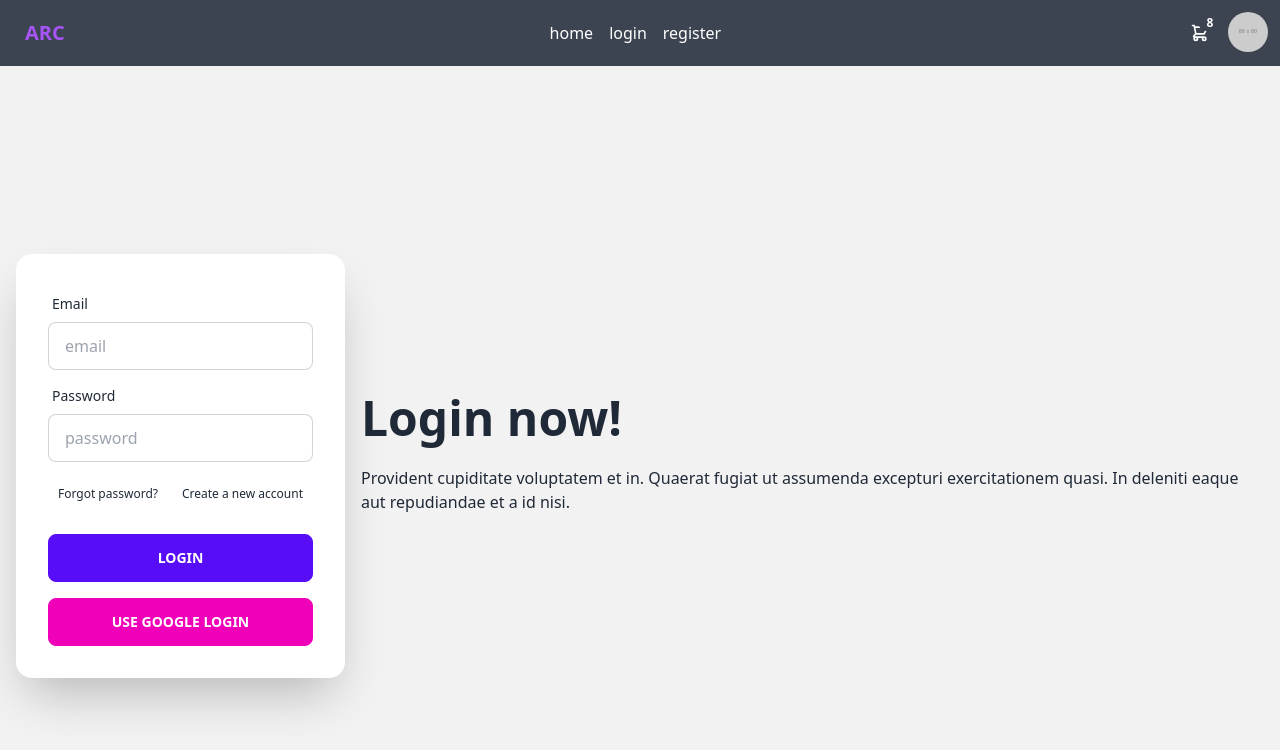
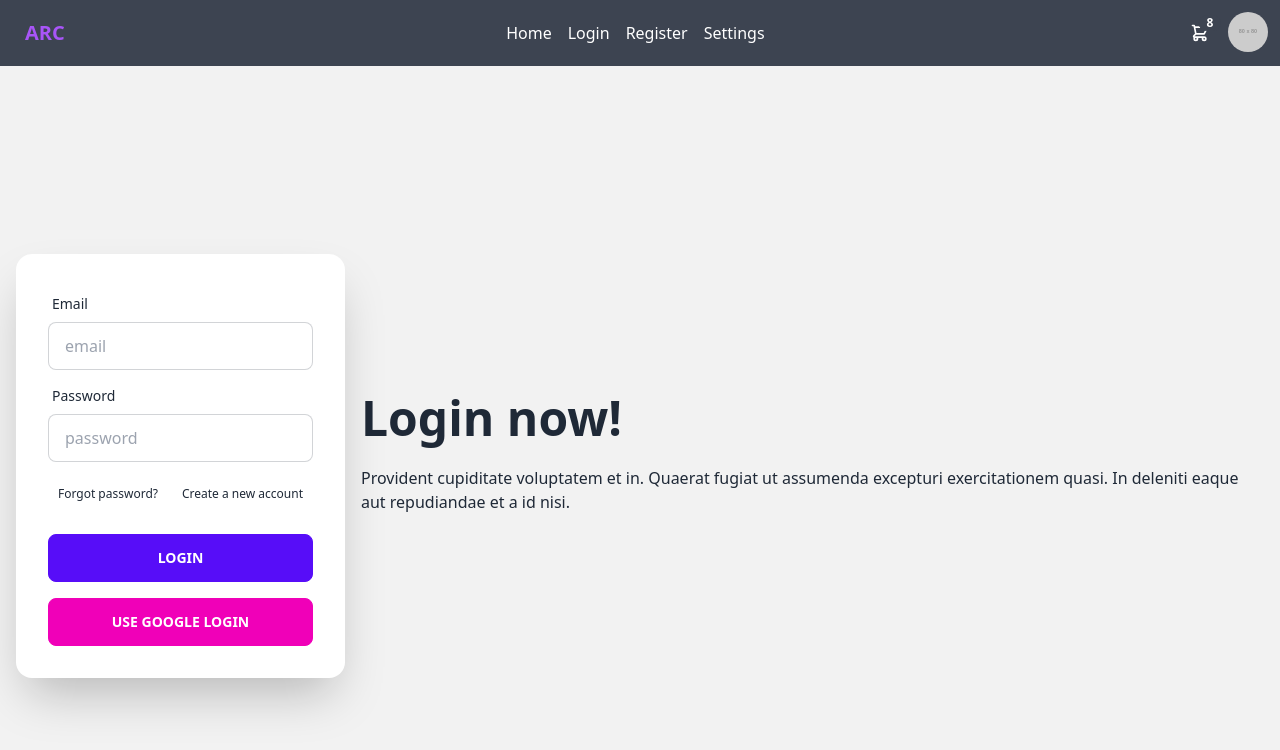
Before and after one commit to bilashism/auth-router-context, a React (Vite) app: page /login in a window 1280 px wide. Shown: the top 750 px of the page. Built offline with nearby package versions, Linux system fonts and the light colour scheme; no server answers.

Commit message:
private route setup

```diff
--- a/src/App.jsx
+++ b/src/App.jsx
@@ -4,7 +4,9 @@ import ErrorPage from "./components/ErrorPage/ErrorPage";
 import Home from "./components/Home/Home";
 import Login from "./components/Login/Login";
 import Register from "./components/Register/Register";
+import Settings from "./components/Settings/Settings";
 import Main from "./layouts/Main/Main";
+import PrivateRoute from "./routes/PrivateRoute/PrivateRoute";
 const router = createBrowserRouter([
   {
     path: "/",
@@ -13,7 +15,15 @@ const router = createBrowserRouter([
       { path: "/", element: <Home /> },
       { path: "/home", element: <Home /> },
       { path: "/login", element: <Login /> },
-      { path: "/register", element: <Register /> }
+      { path: "/register", element: <Register /> },
+      {
+        path: "/settings",
+        element: (
+          <PrivateRoute>
+            <Settings></Settings>
+          </PrivateRoute>
+        )
+      }
     ],
     errorElement: <ErrorPage />
   }
--- a/src/components/Login/Login.jsx
+++ b/src/components/Login/Login.jsx
@@ -1,17 +1,19 @@
 import React, { useContext, useRef } from "react";
-import { Link } from "react-router-dom";
+import { Link, useNavigate } from "react-router-dom";
 import { AuthContext } from "../../context/UserContext/UserContext";
 
 const Login = () => {
   const loginFormRef = useRef();
   const emailRef = useRef();
   const passwordRef = useRef();
+  const navigate = useNavigate();
   const { signIn, signInWithGoogle } = useContext(AuthContext);
 
   const handleSignInWithGoogle = () => {
     signInWithGoogle()
       .then(result => {
         console.log(result);
+        navigate("/settings");
       })
       .catch(err => console.error(err));
   };
@@ -25,8 +27,8 @@ const Login = () => {
     signIn(emailValue, passwordValue)
       .then(result => {
         const user = result?.user;
-        console.log("registered user: ", user);
         loginFormRef.current.reset();
+        navigate("/settings");
       })
       .catch(err => console.error(err));
   };
--- a/src/components/Navbar/Navbar.jsx
+++ b/src/components/Navbar/Navbar.jsx
@@ -32,7 +32,7 @@ const Navbar = () => {
             ARC
           </Link>
         </div>
-        <div className="flex-1 flex-grow-[12] flex flex-col gap-4 relative isolate z-10 lg:flex-row lg:justify-center">
+        <div className="flex-1 flex-grow-[12] flex flex-col gap-4 relative isolate z-10 lg:flex-row lg:justify-center capitalize">
           <button
             onClick={handleToggleMainMenu}
             type="button"
@@ -45,9 +45,10 @@ const Navbar = () => {
                 ? "flex flex-col absolute top-full bg-neutral p-5"
                 : "hidden"
             } lg:flex gap-4`}>
-            <Link to="home">home</Link>
-            <Link to="login">login</Link>
-            <Link to="register">register</Link>
+            <Link to="/home">home</Link>
+            <Link to="/login">login</Link>
+            <Link to="/register">register</Link>
+            <Link to="/settings">settings</Link>
           </div>
         </div>
         <div className="flex-1 ">
--- /dev/null
+++ b/src/components/Settings/Settings.jsx
@@ -0,0 +1,13 @@
+import React from "react";
+
+const Settings = () => {
+  return (
+    <div>
+      <div className="container mx-auto">
+        <h2>Settings</h2>
+      </div>
+    </div>
+  );
+};
+
+export default Settings;
--- a/src/context/UserContext/UserContext.jsx
+++ b/src/context/UserContext/UserContext.jsx
@@ -15,7 +15,9 @@ export const AuthContext = createContext();
 const auth = getAuth(app);
 
 const UserContext = ({ children }) => {
-  const [user, setUser] = useState();
+  const [user, setUser] = useState({});
+  const [loading, setLoading] = useState(true);
+
   const createUser = (email, password) =>
     createUserWithEmailAndPassword(auth, email, password);
   const signIn = (email, password) =>
@@ -33,12 +35,20 @@ const UserContext = ({ children }) => {
   useEffect(() => {
     const unsubscribe = onAuthStateChanged(auth, currentUser => {
       setUser(currentUser);
+      setLoading(false);
     });
 
     return () => unsubscribe();
   }, []);
 
-  const authInfo = { user, createUser, signIn, userSignOut, signInWithGoogle };
+  const authInfo = {
+    user,
+    loading,
+    createUser,
+    signIn,
+    userSignOut,
+    signInWithGoogle
+  };
 
   return (
     <AuthContext.Provider value={authInfo}>{children}</AuthContext.Provider>
```
Also changed, not shown: src/routes/PrivateRoute/PrivateRoute.jsx (added, +29 -0 lines).
